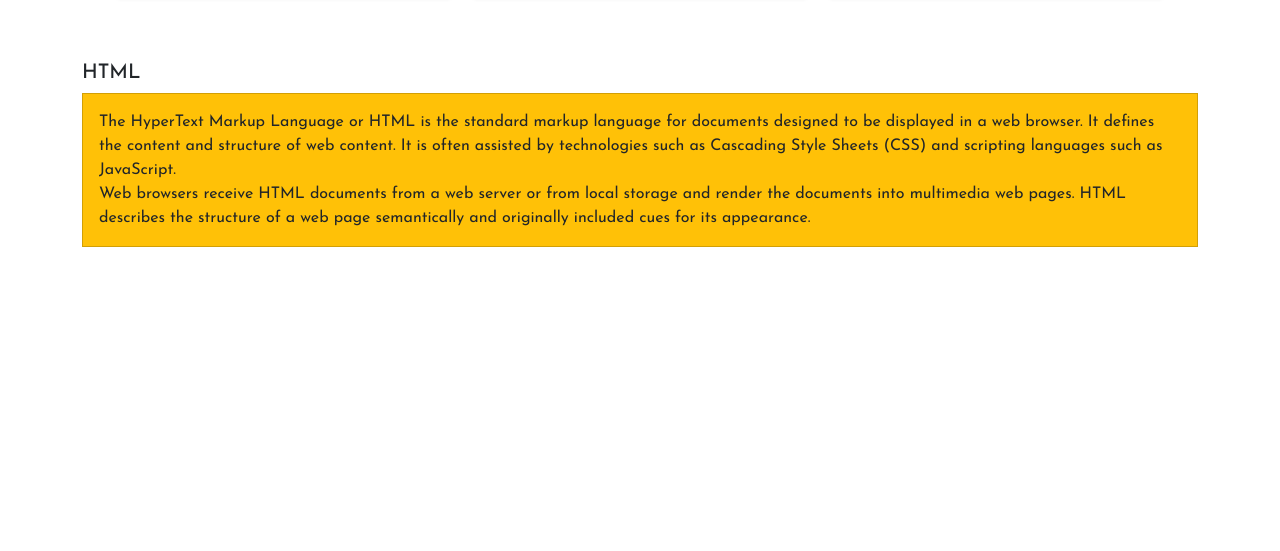
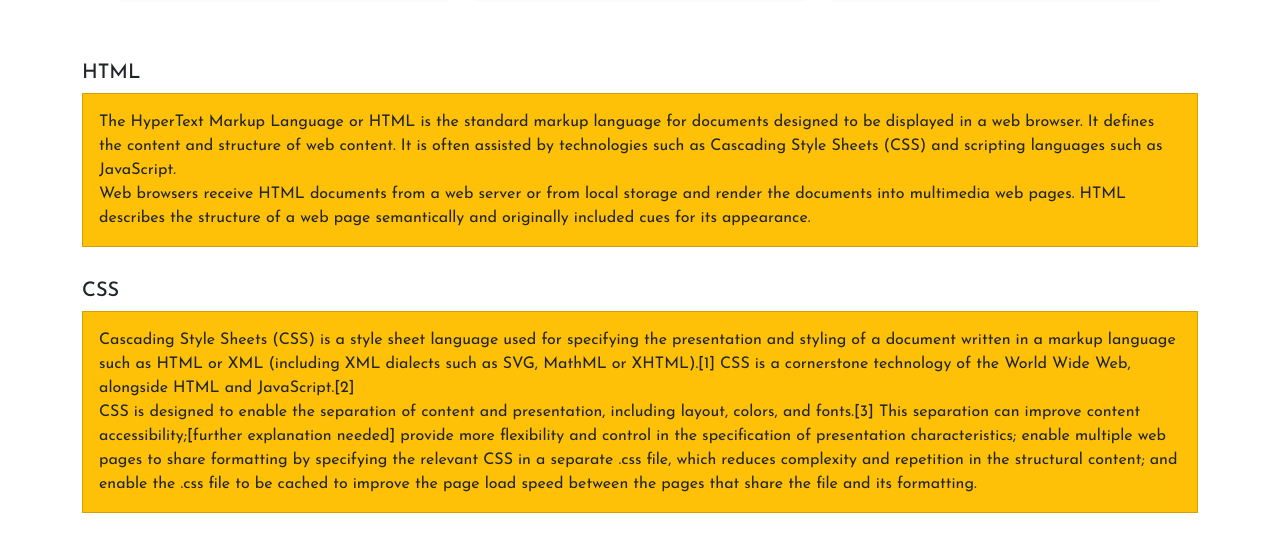
Before and after one commit to izancode/upgrad-course, a plain HTML site: page htmlandcss/index.html in a window 1280 px wide. Shown: the part 197-748 px from the top of the page. Drawn offline with nearby package versions, Linux system fonts and the light colour scheme; a web font is replaced by a local one.

Commit message:
testing31

```diff
--- a/htmlandcss/index.html
+++ b/htmlandcss/index.html
@@ -68,6 +68,13 @@
                     <p>Web browsers receive HTML documents from a web server or from local storage and render the documents into multimedia web pages. HTML describes the structure of a web page semantically and originally included cues for its appearance.</p>
                 </div>
             </div>
+            <div class="col-12 my-3">
+                <h5>CSS</h5>
+                <div class="card bg-warning text-dark p-3 rounded-0">
+                    <p>Cascading Style Sheets (CSS) is a style sheet language used for specifying the presentation and styling of a document written in a markup language such as HTML or XML (including XML dialects such as SVG, MathML or XHTML).[1] CSS is a cornerstone technology of the World Wide Web, alongside HTML and JavaScript.[2]</p>
+                    <p>CSS is designed to enable the separation of content and presentation, including layout, colors, and fonts.[3] This separation can improve content accessibility;[further explanation needed] provide more flexibility and control in the specification of presentation characteristics; enable multiple web pages to share formatting by specifying the relevant CSS in a separate .css file, which reduces complexity and repetition in the structural content; and enable the .css file to be cached to improve the page load speed between the pages that share the file and its formatting.</p>
+                </div>
+            </div>
         </div>
     </div>
     <script src="https://cdn.jsdelivr.net/npm/@popperjs/core@2.11.8/dist/umd/popper.min.js"
```
Also changed, not shown: index.html (+1 -1 lines).
